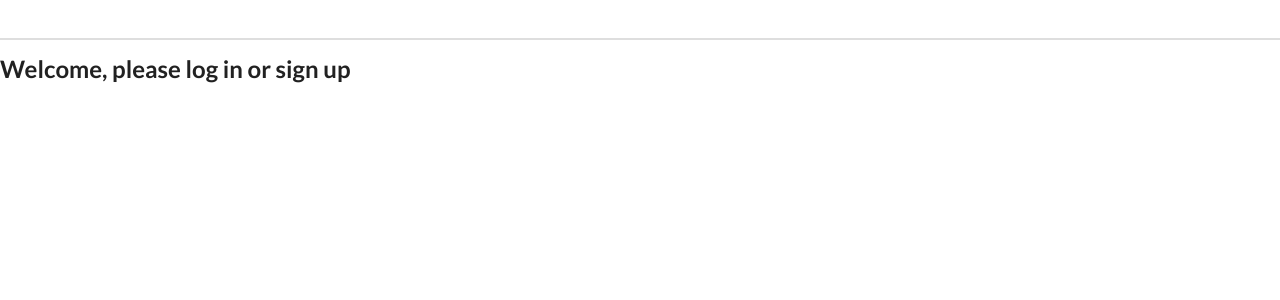
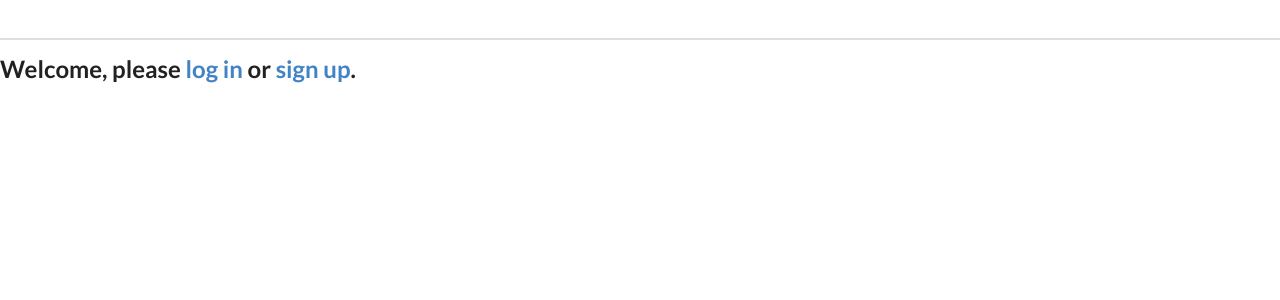
Before and after one commit to mariel-delagarza/react-project-client, a React (Create React App) app: page / in a window 1280 px wide. Shown: the top 300 px of the page. Built offline with nearby package versions, Linux system fonts and the light colour scheme; no server answers.

Commit message:
Turned login and signup into links

```diff
--- a/src/components/Home.js
+++ b/src/components/Home.js
@@ -7,8 +7,7 @@ import Signup from './Signup.js';
 
 const Home = ({}) => (
   <div>
-    <h2>Welcome, please log in or sign up</h2>
-
+    <h2>Welcome, please <Link to="/login">log in</Link> or <Link to="/signup">sign up</Link>.</h2>
   </div>
 
 );
```
